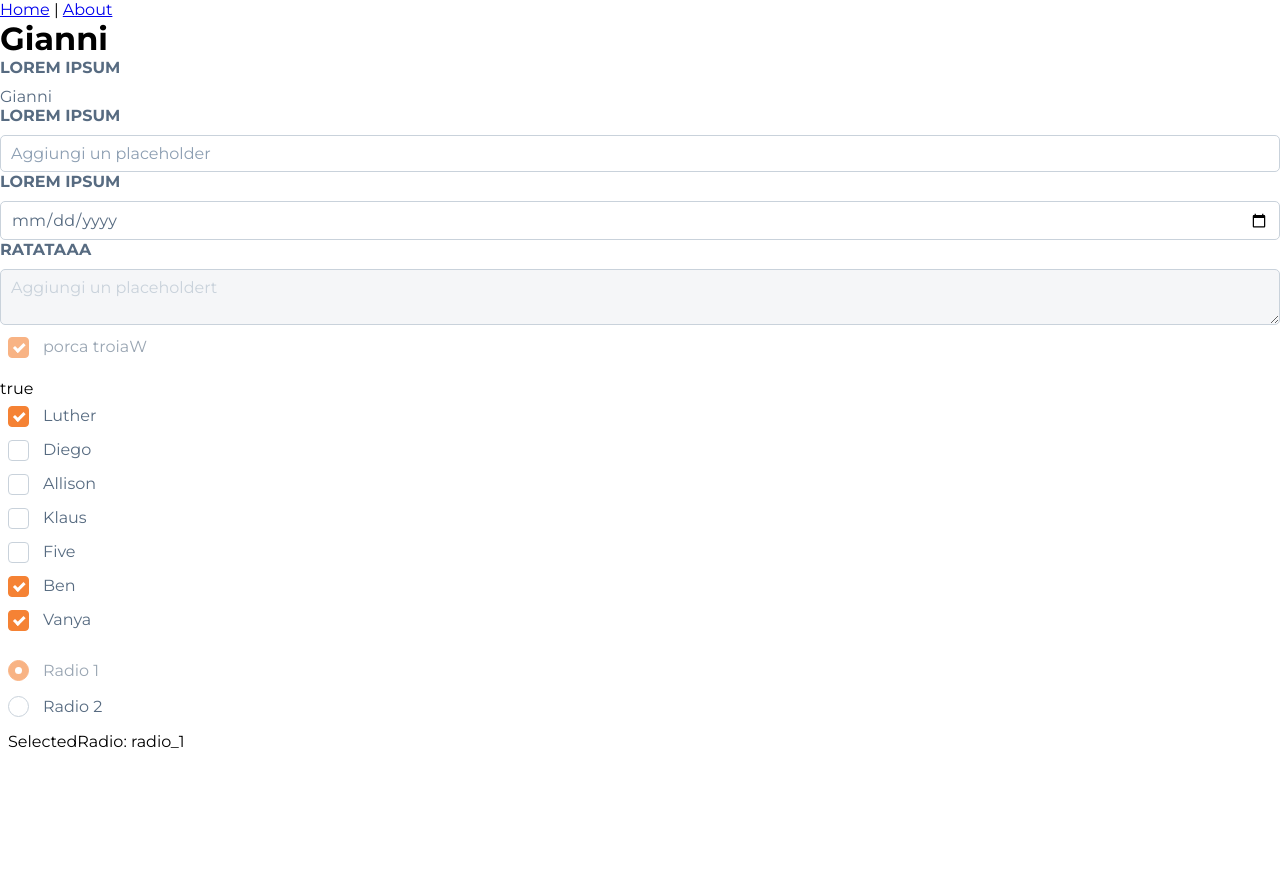
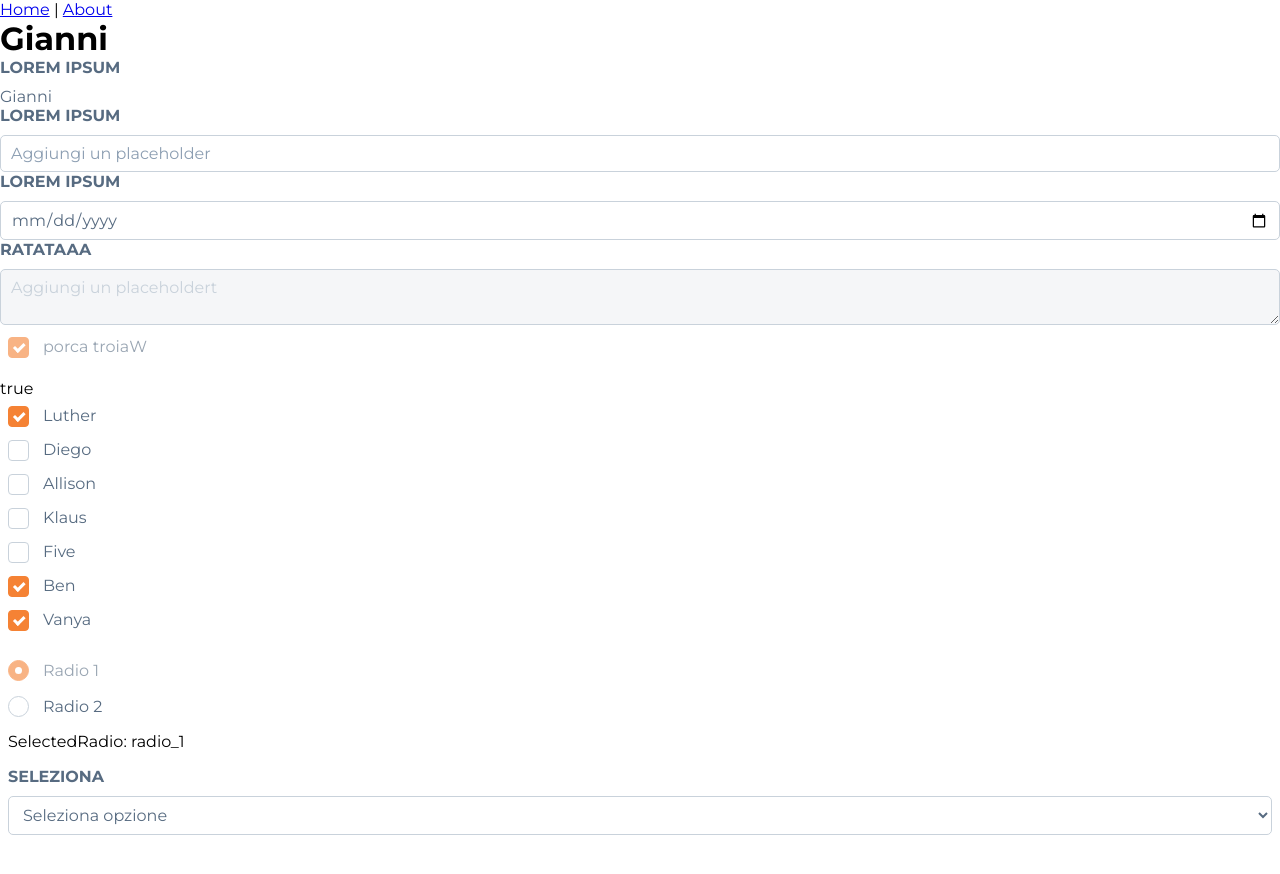
Before and after one commit to enricopaolazzi/gaspari-ui, a Vue app: page / in a window 1280 px wide. Shown: the top 874 px of the page. Before the commit the page ends 800 px from the top, so only its background shows below. Built offline with nearby package versions, Linux system fonts and the light colour scheme.

Commit message:
Custom Select

```diff
--- a/src/assets/sass/_components.scss
+++ b/src/assets/sass/_components.scss
@@ -8,53 +8,7 @@
     }
 
     &__input {
-        width: 100%;
-        font-size: 16px;
-        box-shadow: none;
-        border-radius: 5px;
-        padding: 8px 10px;
-        font-family: 'Montserrat';
-        color: $secondary_color;
-        font-weight: 400;
-        border: 1px solid lighten($color: $secondary_color, $amount: 40);
-        transition: border .2s ease-out;
-
-        &:focus {
-            outline: none;
-            border-color: $primary_color;
-        }
-
-        &::placeholder { /* Chrome, Firefox, Opera, Safari 10.1+ */
-            color: lighten($color: $secondary_color, $amount: 20);
-            opacity: 1; /* Firefox */
-        }
-
-        &:-ms-input-placeholder { /* Internet Explorer 10-11 */
-            color: lighten($color: $secondary_color, $amount: 20);
-        }
-
-        &::-ms-input-placeholder { /* Microsoft Edge */
-            color: lighten($color: $secondary_color, $amount: 20);
-        }
-
-        &[disabled] {
-            background-color: #f5f6f8;
-            color: lighten($color: $secondary_color, $amount: 10);
-            cursor: not-allowed;
-
-            &::placeholder { /* Chrome, Firefox, Opera, Safari 10.1+ */
-                color: lighten($color: $secondary_color, $amount: 40);
-                opacity: 1; /* Firefox */
-            }
-
-            &:-ms-input-placeholder { /* Internet Explorer 10-11 */
-                color: lighten($color: $secondary_color, $amount: 40);
-            }
-
-            &::-ms-input-placeholder { /* Microsoft Edge */
-                color: lighten($color: $secondary_color, $amount: 40);
-            }
-        }
+        @include input-style;
     }
 
     &__read-only {
--- /dev/null
+++ b/src/assets/sass/_mixins.scss
@@ -0,0 +1,50 @@
+@mixin input-style {
+    width: 100%;
+    font-size: 16px;
+    box-shadow: none;
+    border-radius: 5px;
+    padding: 8px 10px;
+    font-family: 'Montserrat';
+    color: $secondary_color;
+    outline: none;
+    font-weight: 400;
+    border: 1px solid lighten($color: $secondary_color, $amount: 40);
+    transition: border .2s ease-out;
+
+    &:focus {
+        outline: none;
+        border-color: $primary_color;
+    }
+
+    &::placeholder { /* Chrome, Firefox, Opera, Safari 10.1+ */
+        color: lighten($color: $secondary_color, $amount: 20);
+        opacity: 1; /* Firefox */
+    }
+
+    &:-ms-input-placeholder { /* Internet Explorer 10-11 */
+        color: lighten($color: $secondary_color, $amount: 20);
+    }
+
+    &::-ms-input-placeholder { /* Microsoft Edge */
+        color: lighten($color: $secondary_color, $amount: 20);
+    }
+
+    &[disabled] {
+        background-color: #f5f6f8;
+        color: lighten($color: $secondary_color, $amount: 10);
+        cursor: not-allowed;
+
+        &::placeholder { /* Chrome, Firefox, Opera, Safari 10.1+ */
+            color: lighten($color: $secondary_color, $amount: 40);
+            opacity: 1; /* Firefox */
+        }
+
+        &:-ms-input-placeholder { /* Internet Explorer 10-11 */
+            color: lighten($color: $secondary_color, $amount: 40);
+        }
+
+        &::-ms-input-placeholder { /* Microsoft Edge */
+            color: lighten($color: $secondary_color, $amount: 40);
+        }
+    }
+}
--- a/src/assets/sass/_variables.scss
+++ b/src/assets/sass/_variables.scss
@@ -16,3 +16,5 @@ $text_md: 18px;
 $text_lg: 20px;
 $text_xl: 24px;
 $text_2xl: 28px;
+
+@import "./mixins";
--- a/src/components/HelloWorld.vue
+++ b/src/components/HelloWorld.vue
@@ -71,6 +71,28 @@
 
 			<div>SelectedRadio: {{ selectedRadioValue }}</div>
 		</div>
+
+		<div style="padding: 8px; margin-bottom: 500px">
+			<custom-select
+				name="custom_select"
+				label="Seleziona"
+				:options="[
+					{
+						value: 1,
+						label: 'Giovanni'
+					},
+					{
+						value: 2,
+						label: 'Mario'
+					},
+					{
+						value: 3,
+						label: 'Andrea'
+					},
+				]"
+				v-model:value="selectedOption"
+			/>
+		</div>
 	</div>
 </template>
 
@@ -82,6 +104,7 @@ import CustomCheckbox from "./ui/CustomCheckbox.vue";
 import MultiCheckboxOptions from '../types/MultiCheckboxOptions';
 import CustomMultiCheckbox from "./ui/CustomMultiCheckbox.vue";
 import CustomRadioGroup from './ui/CustomRadioGroup.vue';
+import CustomSelect from './ui/CustomSelect.vue';
 
 export default defineComponent({
 	name: 'HelloWorld',
@@ -90,7 +113,8 @@ export default defineComponent({
 		CustomTextArea,
 		CustomCheckbox,
 		CustomMultiCheckbox,
-		CustomRadioGroup
+		CustomRadioGroup,
+		CustomSelect
 	},
 	setup() {
 		const name = ref<string>('Gianni');
@@ -112,11 +136,13 @@ export default defineComponent({
 
 		const selectedRadioValue = ref<number | string>('radio_1');
 
+		const selectedOption = ref<number | string>(null);
+
 		const test = (e) => {
 			console.log(e)
 		}
 
-		return { name, selectedValues, selected, test, heroes, options, selectedRadioValue }
+		return { name, selectedValues, selected, test, heroes, options, selectedRadioValue, selectedOption }
 	}
 });
 </script>
--- a/src/components/ui/CustomRadioGroup.vue
+++ b/src/components/ui/CustomRadioGroup.vue
@@ -41,7 +41,7 @@ export default defineComponent({
         },
         value: {
             type: [Number, String] as PropType<number | string>
-        }
+        },
     },
     setup(props, context) {
         const checkRadio = ({ target }) => {
--- /dev/null
+++ b/src/components/ui/CustomSelect.vue
@@ -0,0 +1,89 @@
+<template>
+    <div class="custom-select">
+        <label
+            for="exampleFormControlSelect1"
+            v-if="label"
+            class="custom-select__label text-sm"
+        >
+            {{ label }}
+        </label>
+        <select
+            :name="name"
+            class="custom-select__select"
+            :id="'select_' + name"
+            @change="handleSelectChange"
+            :disabled="disabled"
+        >
+            <option selected disabled value="">{{ placeholder }}</option>
+            <option
+                v-for="(option, index) in options"
+                :key="index"
+                :value="option.value"
+                :selected="option.value == value"
+            >
+                {{ option.label }}
+            </option>
+        </select>
+    </div>
+</template>
+
+<script lang="ts">
+import { defineComponent, PropType } from "vue";
+import SelectOptions from "../../types/SelectOptions";
+
+export default defineComponent({
+    name: 'CustomSelect',
+    props: {
+        options: {
+            type: Array as PropType<Array<SelectOptions>>,
+            required: true
+        },
+        label: {
+            type: String as PropType<string>,
+            required: false
+        },
+        name: {
+            type: String as PropType<string>,
+            required: true
+        },
+        value: {
+            type: [String, Number] as PropType<string | number>,
+        },
+        placeholder: {
+            type: String as PropType<string>,
+            default: 'Seleziona opzione',
+            required: false
+        },
+        disabled: {
+            type: Boolean as PropType<boolean>,
+			default: false,
+        }
+    },
+    setup(props, context) {
+        const handleSelectChange = ({ target }) => {
+            context.emit('update:value', target.value)
+        }
+
+        return { handleSelectChange }
+    }
+});
+</script>
+
+<style scoped lang="scss">
+.custom-select {
+    display: flex;
+    flex-direction: column;
+
+    &__label {
+        color: $secondary_color;
+        margin-bottom: 10px;
+        text-transform: uppercase;
+        font-weight: 700;
+    }
+
+    &__select {
+        @include input-style;
+        background-color: #fff;
+    }
+}
+</style>
--- /dev/null
+++ b/src/types/SelectOptions.ts
@@ -0,0 +1,6 @@
+interface SelectOptions {
+    value: string | number,
+    label: string
+}
+
+export default SelectOptions;
```
